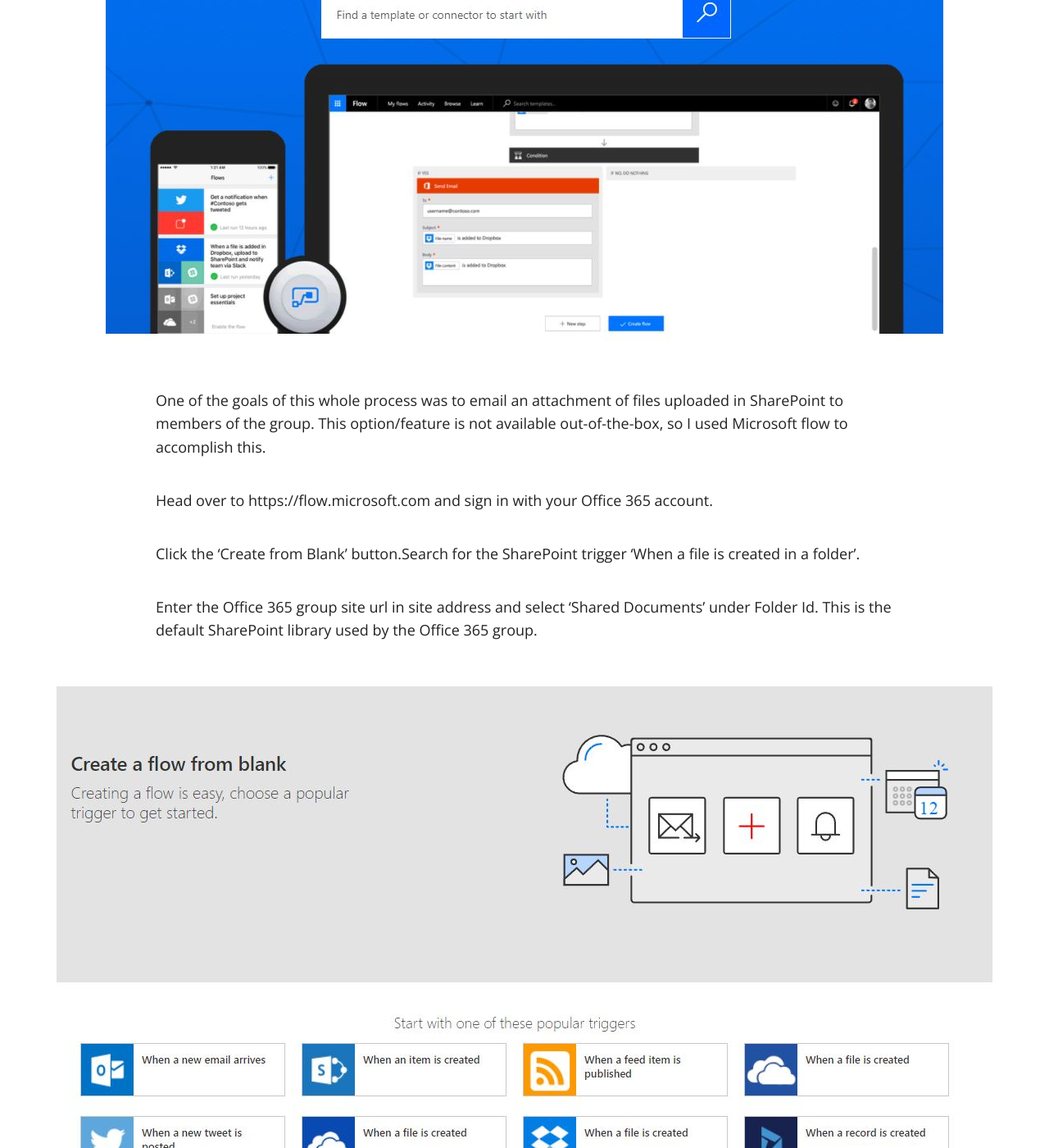
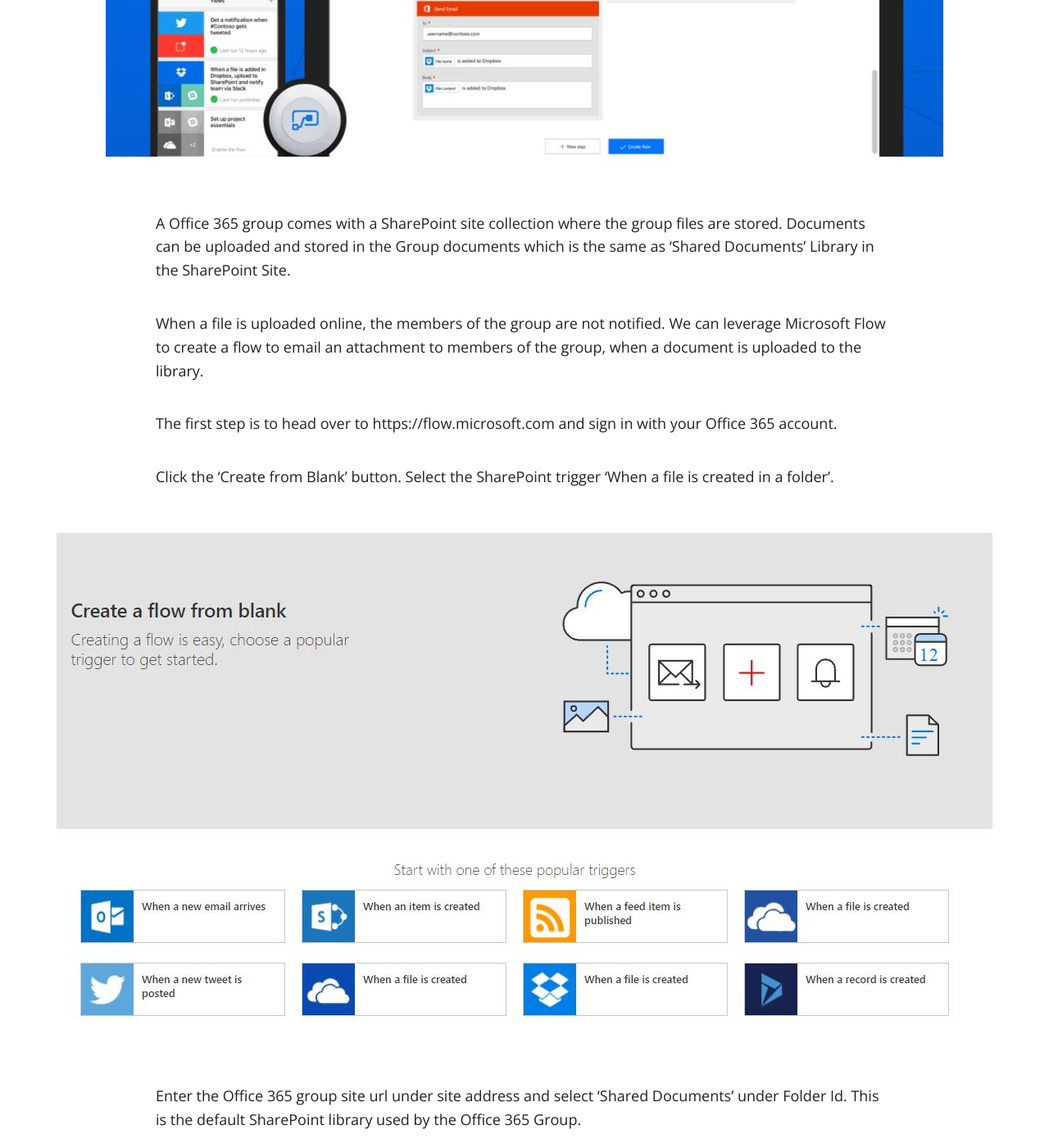
Before and after one commit to ldsouza/ldsouza.github.io, a Jekyll site: the page built from _posts/2017-09-28-using-microsoft-flow-with-office-365-groups.md, in a window 1280 px wide and 1400 px high, scrolled down 1274 px. Shown: the whole window at 82% size. Built offline with Jekyll 4.4.1, drawn with Linux system fonts in a browser that asks for light colours; nearby versions of some CDN libraries; library files that are not in the unit come from our copies; some of the changed text lies outside the part shown.

Commit message:
Update 2017-09-28-using-microsoft-flow-with-office-365-groups.md

```diff
--- a/_posts/2017-09-28-using-microsoft-flow-with-office-365-groups.md
+++ b/_posts/2017-09-28-using-microsoft-flow-with-office-365-groups.md
@@ -13,23 +13,23 @@
 
 Office 365 Groups is a collaboration service that allows groups or teams in your organization to create documents, work on project plans, send emails and schedule appointments all in one place.
 
-It comes with a SharePoint site collection where the group files are stored. Documents can be uploaded and stored in the Group documents which is the same as 'Shared Documents' Library in the SharePoint Site.
-
-I was curious to see if I could create workflows on this default SharePoint library, so I connected to the site collection using SharePoint Designer and I was able to create workflows.
-
 ![Image]({{ site.url }}/images/blog/flow-365-groups/1.JPG)
 
-One of the goals of this whole process was to email an attachment of files uploaded in SharePoint to members of the group. This option/feature is not available out-of-the-box, so I used Microsoft flow to accomplish this.
+A Office 365 group comes with a SharePoint site collection where the group files are stored. Documents can be uploaded and stored in the Group documents which is the same as 'Shared Documents' Library in the SharePoint Site.
 
-Head over to https://flow.microsoft.com and sign in with your Office 365 account.
+When a file is uploaded online, the members of the group are not notified. We can leverage Microsoft Flow to create a flow to email an attachment to members of the group, when a document is uploaded to the library.
 
-Click the 'Create from Blank' button.Search for the SharePoint trigger 'When a file is created in a folder'.
+The first step is to head over to https://flow.microsoft.com and sign in with your Office 365 account.
 
-Enter the Office 365 group site url in site address and select 'Shared Documents' under Folder Id. This is the default SharePoint library used by the Office 365 group.
+Click the 'Create from Blank' button. Select the SharePoint trigger 'When a file is created in a folder'.
 
 ![Image]({{ site.url }}/images/blog/flow-365-groups/2.JPG)
 
-The next step is to select an action. Click Next Step and then add an Action. Select the 'Send an Email' action.
+Enter the Office 365 group site url under site address and select 'Shared Documents' under Folder Id. This is the default SharePoint library used by the Office 365 Group.
+
+![Image]({{ site.url }}/images/blog/flow-365-groups/3.JPG)
+
+The next step is to select an action to send the group and email with the document attached. Click Next Step and then add an Action. Select the 'Send an Email' action.
 
 Enter the email address of the Office 365 group in the To field. Select the filename from the earlier SharePoint condition. In the body, enter the following for a link to the document.
 
@@ -37,12 +37,9 @@
 
 Replace your Office 365 site url in the above expression.
 
-![Image]({{ site.url }}/images/blog/flow-365-groups/3.JPG)
-
-
 ![Image]({{ site.url }}/images/blog/flow-365-groups/4.JPG)
 
 
 ### Summary
 
-Here is a simple example of you how you can leverage two powerful tools Microsoft Flow and Office 365 groups to get notified of a document upload in your Office 365 group site collection.
+Here is a simple example of you how you can leverage two powerful tools Microsoft Flow and Office 365 groups to get notified of a document upload in your Office 365 group site collection and access the document directly from your email.
```
